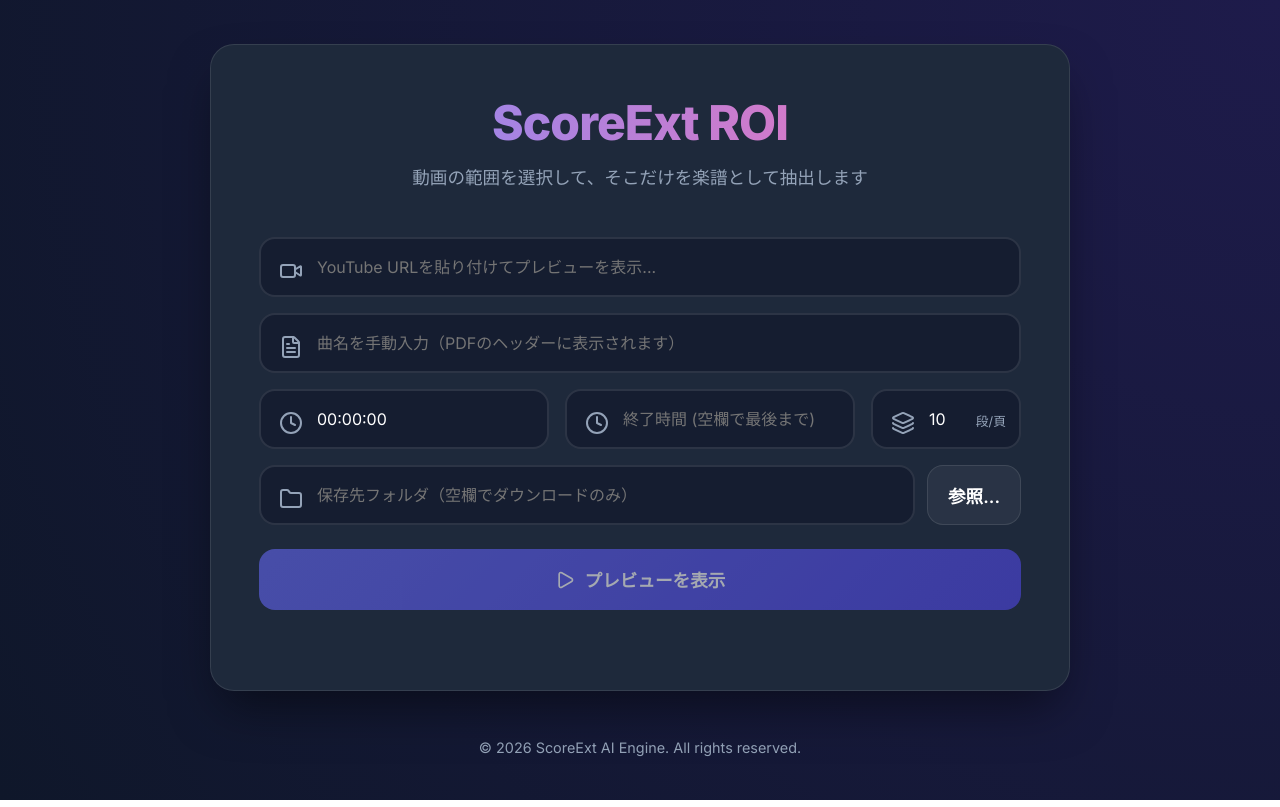
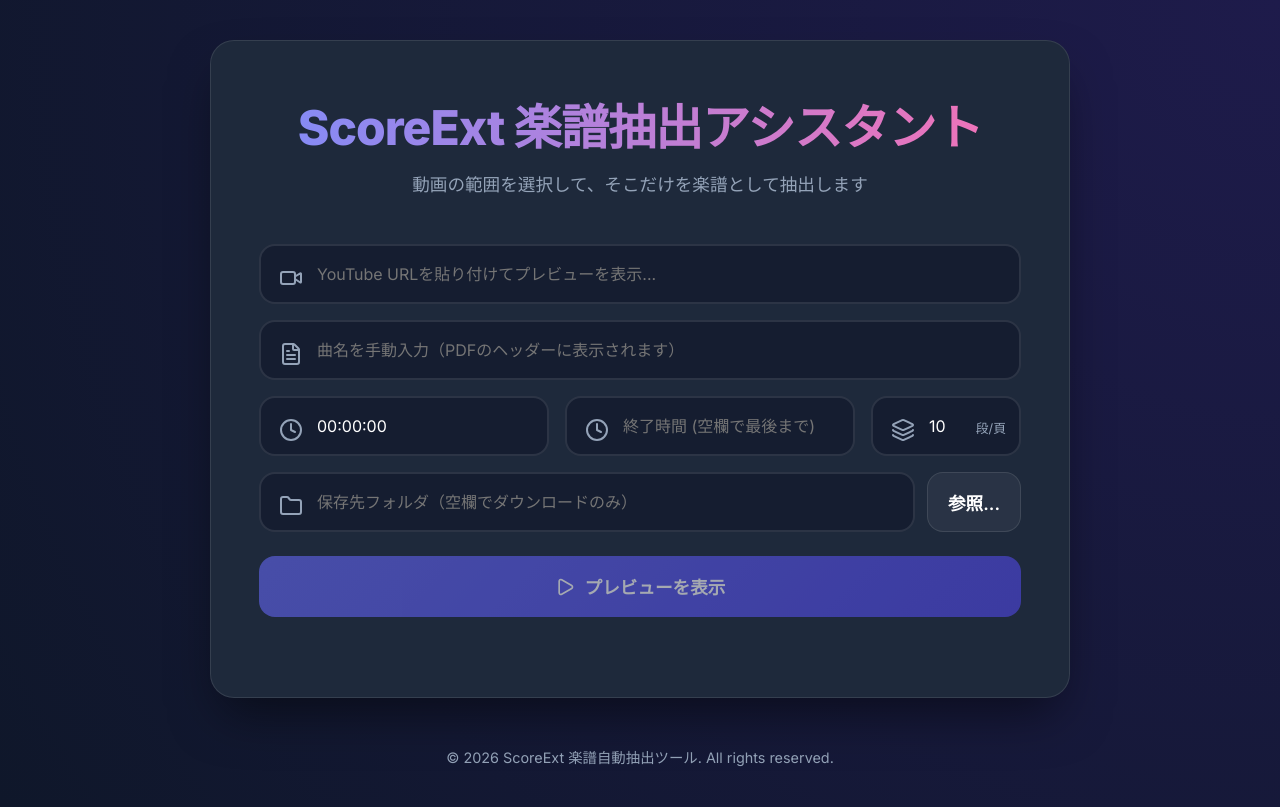
Before and after one commit to earnthisearnit22-cloud/ScoreExt, a React (Vite) app in the folder frontend/: page / in a window 1280 px wide. Built offline with nearby package versions, Linux system fonts and the light colour scheme.

Commit message:
フロントエンドのタイトルとフッターを日本語化

```diff
--- a/frontend/src/App.jsx
+++ b/frontend/src/App.jsx
@@ -311,7 +311,7 @@
   return (
     <div className="container">
       <div className="card">
-        <h1>ScoreExt <span>ROI</span></h1>
+        <h1>ScoreExt <span>楽譜抽出アシスタント</span></h1>
         <p className="subtitle">動画の範囲を選択して、そこだけを楽譜として抽出します</p>
 
         {!previewUrl && !taskId && (
@@ -554,7 +554,7 @@
         )}
       </div>
       <footer style={{ marginTop: '48px', textAlign: 'center', color: 'var(--text-gray)', fontSize: '0.9rem' }}>
-        <p>© 2026 ScoreExt AI Engine. All rights reserved.</p>
+        <p>© 2026 ScoreExt 楽譜自動抽出ツール. All rights reserved.</p>
       </footer>
     </div>
   );
```
